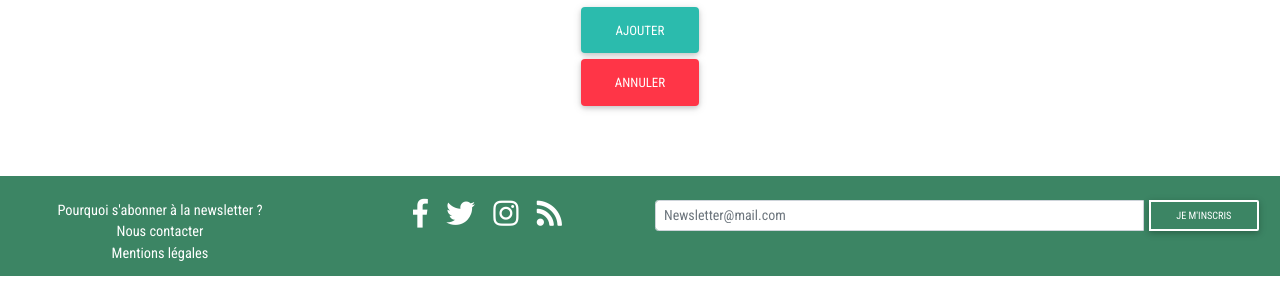
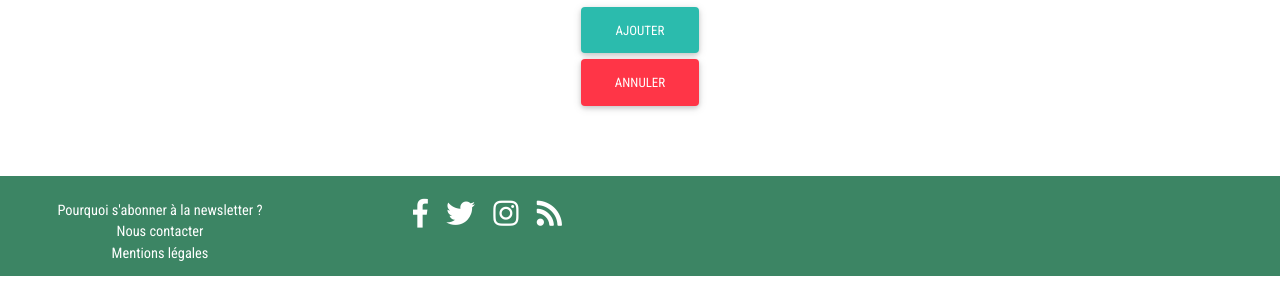
Before and after one commit to SatarAs/BenLaBenne, a Symfony app: template templates/Admin/Add/addArticle.html.twig in a window 1280 px wide. Shown: the part 652-933 px from the top of the page. Run offline with Twig, Linux system fonts and the light colour scheme; the template is opened without the code that fills it, so the values that code supplies are empty; form fields are guessed from the names that the template uses; some libraries are stand-ins or nearby versions.

Commit message:
Modification route sur le footer

```diff
--- a/templates/components/footer.html.twig
+++ b/templates/components/footer.html.twig
@@ -6,7 +6,7 @@
                 <div class="col-md-3 mb-md-0 mb-3">
                     <ul class="list-unstyled">
                         <li>
-                            <a href="{{ url('newsletter') }}">Pourquoi s'abonner à la newsletter ?</a>
+                            <a href="{{ url('infos') }}">Pourquoi s'abonner à la newsletter ?</a>
                         </li>
                         <li>
                             <a href="{{ url('contact') }}">Nous contacter</a>
@@ -26,24 +26,10 @@
                         <a href="https://www.instagram.com/villedelyon/?hl=fr" target="_blank"><i class="fab fa-instagram fa-2x"></i></a>
                         <a href="#"><i class="fas fa-rss fa-2x"></i></a>
                     </ul>
-
                 </div>
-                <div class="col-md-6 mt-md-0 mt-3">
-                    <ul class="list-unstyled">
-                        <form action="{{ path('newsletter') }}" class="input-group">
-                            <input type="text" class="form-control form-control-sm" placeholder="Newsletter@mail.com" aria-label="Votre E-mail" aria-describedby="basic-addon2">
-                            <div class="input-group-append">
-
-                                <button class="btn btn-sm btn-outline-white my-0" type="submit">Je m'inscris</button>
-
-                            </div>
-                        </form>
-                    </ul>
-                </div>
-            </div>
+            </div> <!-- ROW -->
         </div>
     </footer>
     <!-- Footer -->
 
-
 {% endblock %}
```
